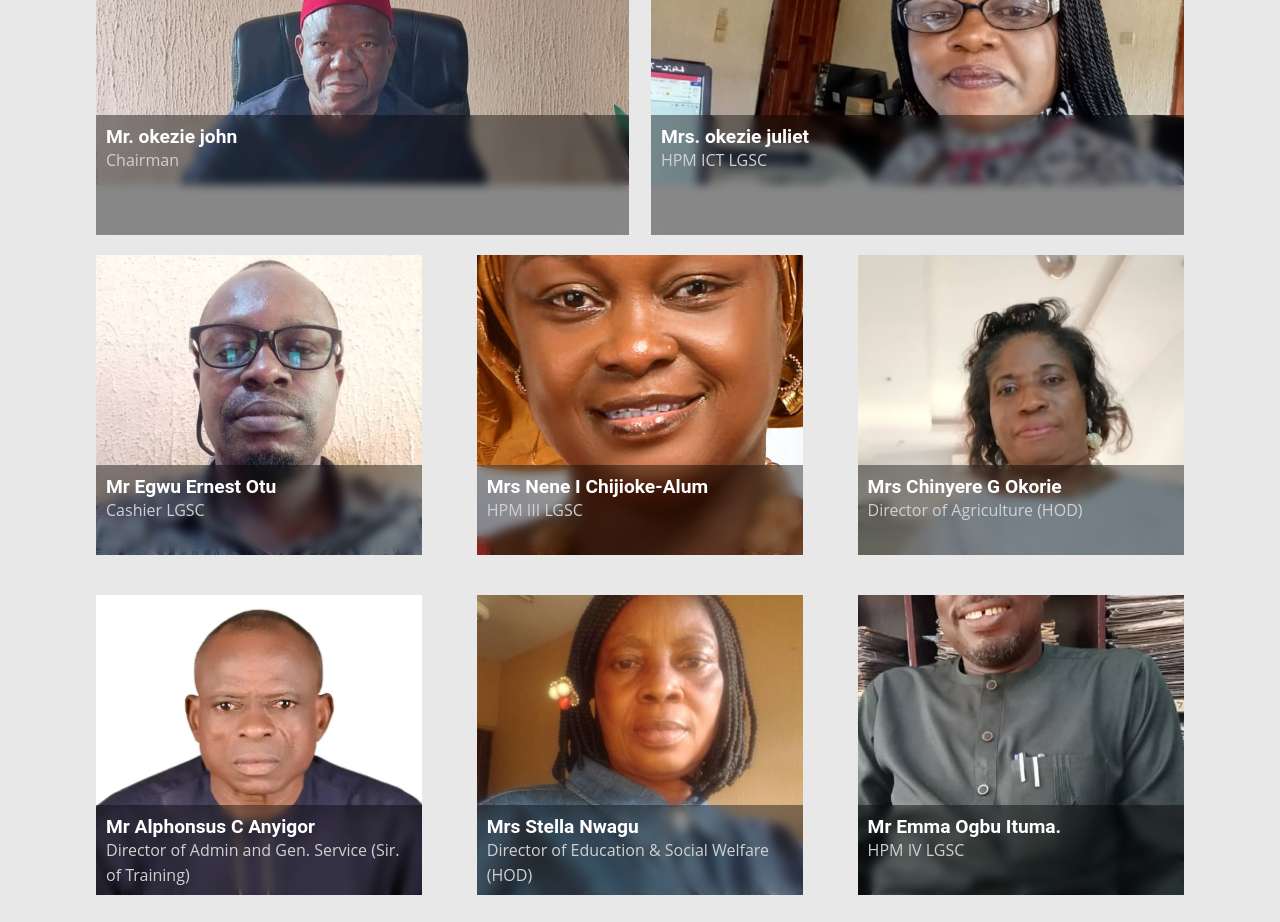
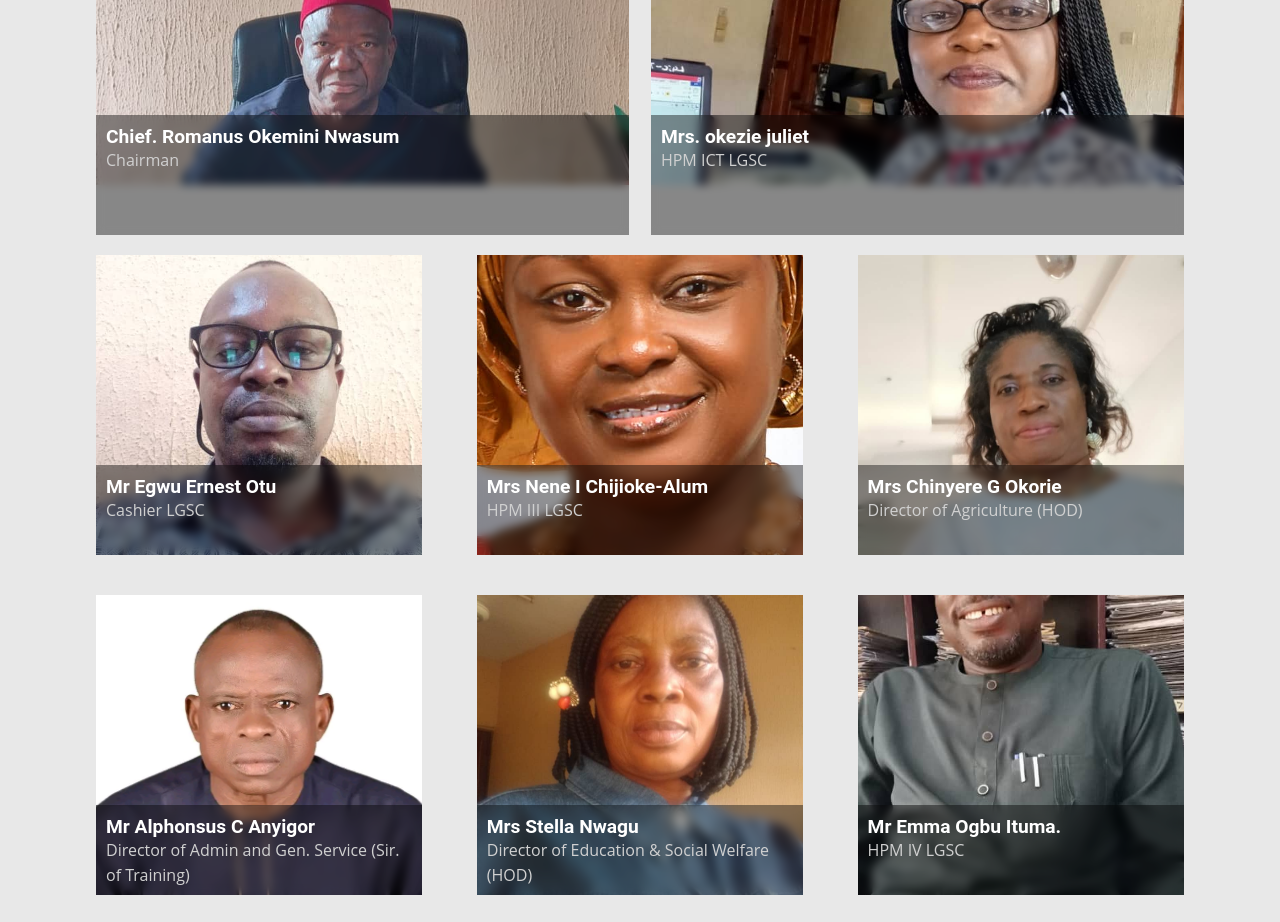
Before and after one commit to alexchukwuebuka/commission-frontend, a React (Vite) app: page / in a window 1280 px wide. Shown: the part 3200-4122 px from the top of the page. Built offline with nearby package versions, Linux system fonts and the light colour scheme; no server answers.

Commit message:
working on homepage

```diff
--- a/src/components/gallery/Gallery.jsx
+++ b/src/components/gallery/Gallery.jsx
@@ -13,7 +13,7 @@ const Gallery = () => {
             <div className="specialGalleryCard">
               <img src="pic12.jpg" alt="" className="galleryImage" />
                 <div className="galleryInfo">
-                  <h2>Mr. okezie john</h2>
+                  <h2>Chief. Romanus Okemini Nwasum</h2>
                   <p>Chairman</p>
                 </div>
             </div>
```
